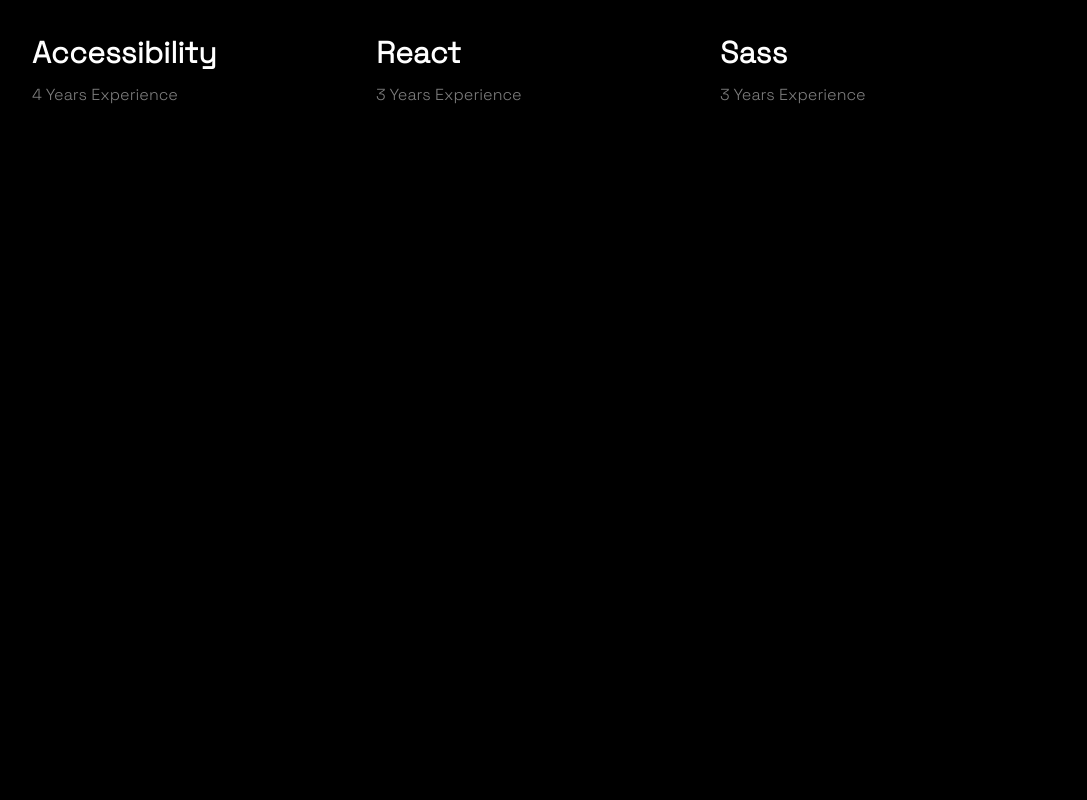
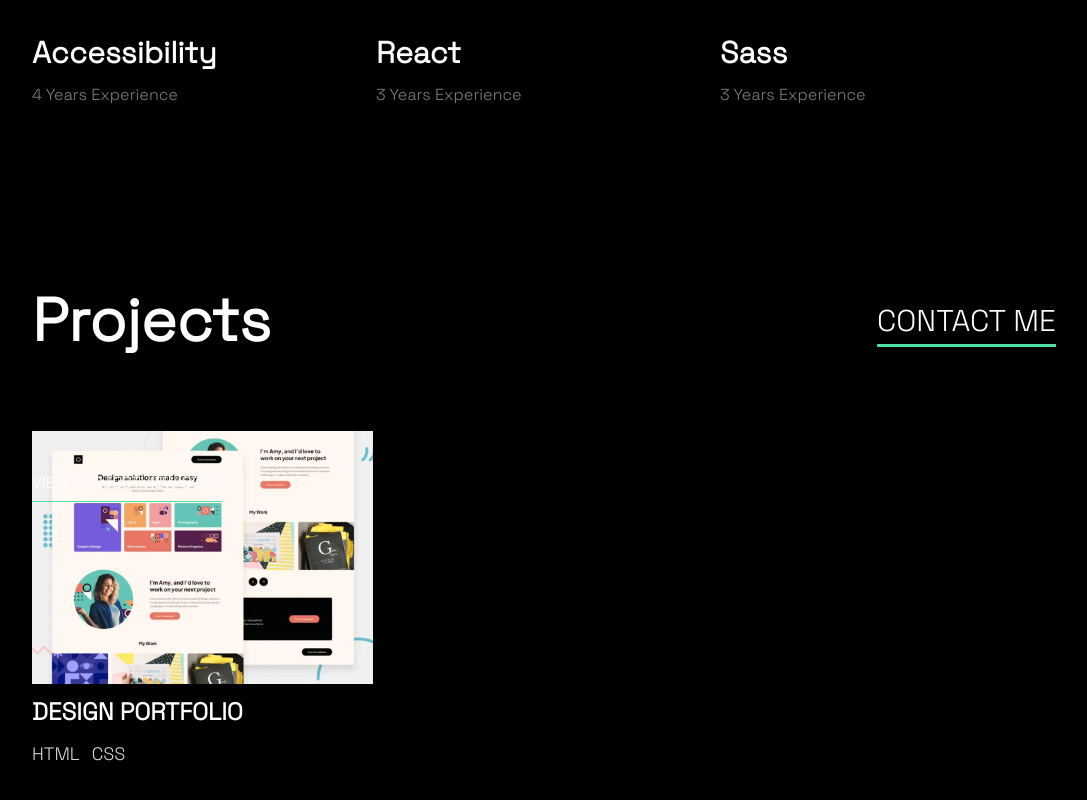
Before and after one commit to mozammilkarim/frontendmentor.io-1, a React (Vite) app in the folder Desktop/learningTailwind/ProPractice/my-project/: page / in a window 1280 px wide. Shown: the part 966-1766 px from the top of the page, without its empty margins (96-1183 px from the left). Before the commit the page ends 1113 px from the top, so only its background shows below. Built offline with nearby package versions, Linux system fonts and the light colour scheme.

Commit message:
project section started

```diff
--- a/Desktop/learningTailwind/ProPractice/my-project/src/App.jsx
+++ b/Desktop/learningTailwind/ProPractice/my-project/src/App.jsx
@@ -3,6 +3,7 @@
 import './App.css'
 import TopSection from './components/TopSection'
 import Skills from './components/Skills'
+import Projects from './components/Projects'
 
 function App() {
 
@@ -11,6 +12,7 @@
     <div className=''>
     <TopSection/>
     <Skills/>
+    <Projects/>
     </div>
   )
 }
--- /dev/null
+++ b/Desktop/learningTailwind/ProPractice/my-project/src/components/Projects.jsx
@@ -0,0 +1,33 @@
+import React from 'react'
+import project1 from "../assets/images/thumbnail-project-1-large.webp";
+const Projects = () => {
+    return (
+        <div className='flex flex-col  px-10 xl:px-0 xl:w-[80%] w-[95%] sm:m-auto m-0 sm:mt-36'>
+            <div className='w-full mb-20  flex justify-between items-center'>
+                <h1 className='font-bold text-6xl'>Projects</h1>
+                <div>
+                    <a href='mailto:mozammilkarim@gmail.com' className='w-fit inline-block underline hover:text-[#4EE1A0]  decoration-[#4EE1A0]  underline-offset-[0.8rem] text-3xl m-auto sm:m-0 sm:text-start'>CONTACT ME</a>
+                </div>
+            </div>
+            <div className='grid grid-cols-3 mb-10'>
+                <div className='flex flex-col relative hover:opacity-75'>
+
+                    <img src={project1} alt="project1" className='' />
+                    {/* style={{ backgroundImage: `url(${project1})`, backgroundSize: "cover", backgroundPosition: 'center', backgroundRepeat: 'no-repeat', objectFit: 'contain' }} */}
+                    <div className='absolute top-10 m-auto ' >
+                        <a href='mailto:mozammilkarim@gmail.com' className='w-fit inline-block underline hover:text-[#4EE1A0]  decoration-[#4EE1A0]  underline-offset-[0.8rem] text-base m-auto sm:m-0 sm:text-start'>VIEW PROJECT</a>
+                        <a href='mailto:mozammilkarim@gmail.com' className='mt-10  w-fit inline-block underline hover:text-[#4EE1A0]  decoration-[#4EE1A0]  underline-offset-[0.8rem] text-base m-auto sm:m-0 sm:text-start'>VIEW CODE</a>
+
+                    </div>
+                    <h2 className='font-bold text-2xl my-3'>DESIGN PORTFOLIO</h2>
+                    <div className='flex gap-3 text-[#D9D9D9] text-lg'>
+                        <span>HTML</span>
+                        <span>CSS</span>
+                    </div>
+                </div>
+            </div>
+        </div>
+    )
+}
+
+export default Projects
--- a/Desktop/learningTailwind/ProPractice/my-project/src/components/Skills.jsx
+++ b/Desktop/learningTailwind/ProPractice/my-project/src/components/Skills.jsx
@@ -27,22 +27,22 @@
 ]
 const Skills = () => {
     return (
-        <div className='flex flex-col px-10 xl:px-0 xl:w-[80%] w-[95%]  justify-center items-center sm:m-auto m-0'>
+        <div className='flex flex-col px-10 xl:px-0 xl:w-[80%] w-[95%]  justify-center items-center sm:m-auto m-0 sm:relative'>
             <HorizontalLine className={"mt-10 "} />
             <div className='grid grid-cols-1 sm:grid-cols-2 xl:grid-cols-3 gap-2 w-full' >
                 {skillArr.map((skill) => {
                     return (
-                        <div className='flex flex-col justify-start items-center sm:items-start text-center sm:text-start p-10 sm:pl-0'>
+                        <div key={skill.name} className='flex flex-col justify-start items-center sm:items-start text-center sm:text-start p-10 sm:pl-0'>
                             <h1 className='text-white font-bold text-3xl'>{skill.name}</h1>
                             <span className='mt-3 text-[grey] '>{skill.experience}</span>
                         </div>
                     )
                 })}
             </div>
-            {/* <div className='overflow-clip relative sm:static'>
-                <img src={patternRings} alt="rings" className='absolute h-[5rem]  md:h-[5rem] sm:relative  bottom-28 left-[150%] ' />
+            <div className='relative '>
+                <img src={patternRings} alt="rings" className='absolute h-[8rem]  md:h-[8rem] sm:absolute  bottom-32 left-[120%] ' />
 
-            </div> */}
+            </div>
         </div>
     )
 }
--- a/Desktop/learningTailwind/ProPractice/my-project/src/components/TopSection.jsx
+++ b/Desktop/learningTailwind/ProPractice/my-project/src/components/TopSection.jsx
@@ -44,7 +44,7 @@
                 </div>
                 <a href='mailto:mozammilkarim@gmail.com' className='w-fit inline-block underline hover:text-[#4EE1A0]  decoration-[#4EE1A0]  underline-offset-[0.8rem] text-3xl m-auto sm:m-0 sm:text-start'>CONTACT ME</a>
             </div>
-            <div style={{ backgroundImage: `url(${profileImg})`, backgroundSize: "cover", backgroundPosition: 'center', backgroundRepeat: 'no-repeat', objectFit: 'contain' }} className={"sm:relative md:mr-10 !mr-0 top-10 sm:right-10 sm:mt-5 md:mt-0  md:-top-5 h-[90vh]  w-[100%] m-auto sm:w-1/2 md:w-[30rem]  max-w-[130%] "}>
+            <div style={{ backgroundImage: `url(${profileImg})`, backgroundSize: "cover", backgroundPosition: 'center', backgroundRepeat: 'no-repeat', objectFit: 'contain' }} className={"sm:relative md:mr-10 !mr-0 top-10 sm:right-10 sm:mt-5 md:mt-0  md:-top-5 h-[90vh]  w-[100%] m-auto sm:m-0 sm:w-[75%] md:w-[30rem]  max-w-[130%] "}>
                 <h2 className='font-semibold block sm:hidden text-center'>muzamil Karim</h2>
 
                 <div className='flex xl:justify-end justify-center'>
@@ -58,7 +58,7 @@
                 </div>
                 <div className='overflow-clip sm:overflow-auto relative sm:static'>
 
-                <img src={patternCircle} alt="circleDesign" className='absolute  sm:right-0 top-[23rem] -right-[3rem] sm:bottom-7 sm:-left-16' />
+                    <img src={patternCircle} alt="circleDesign" className='absolute  sm:right-0 top-[30rem] -right-[3rem] sm:bottom-7 sm:-left-16' />
                 </div>
             </div>
         </div>
```
